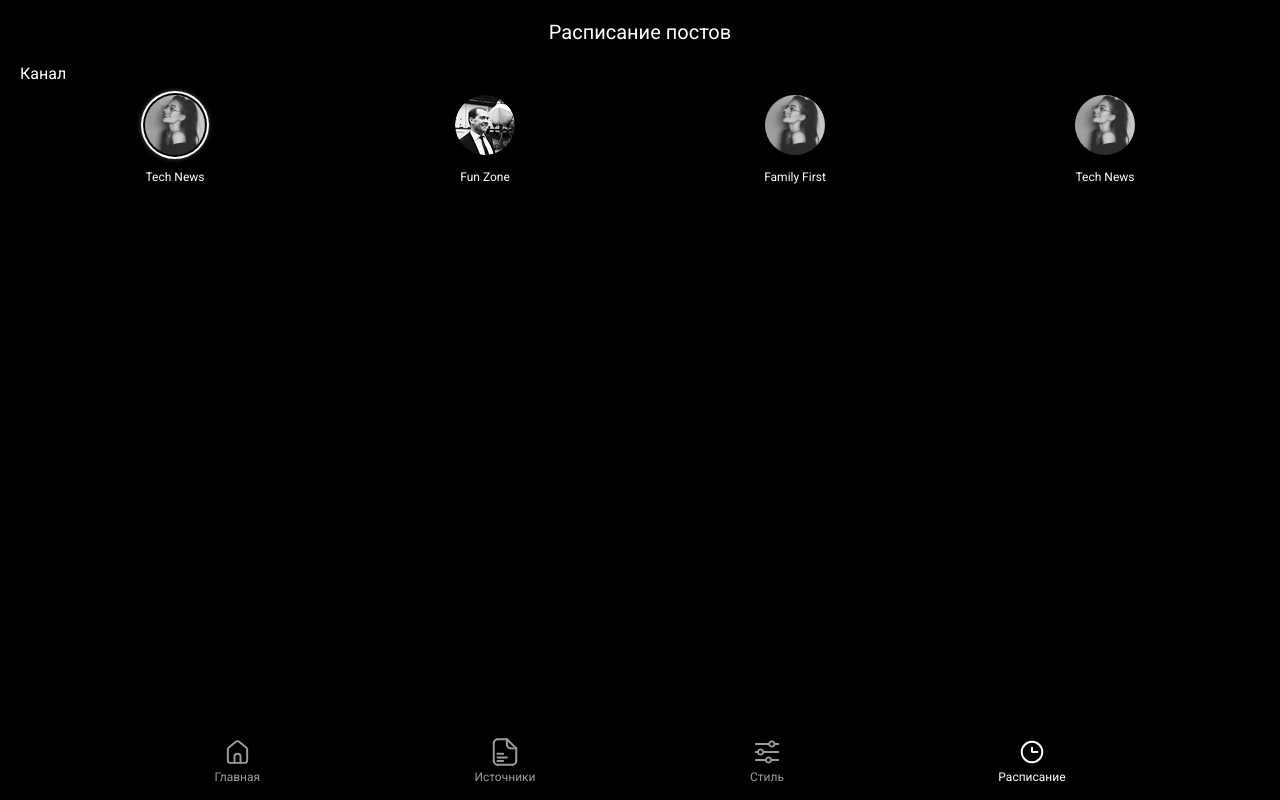
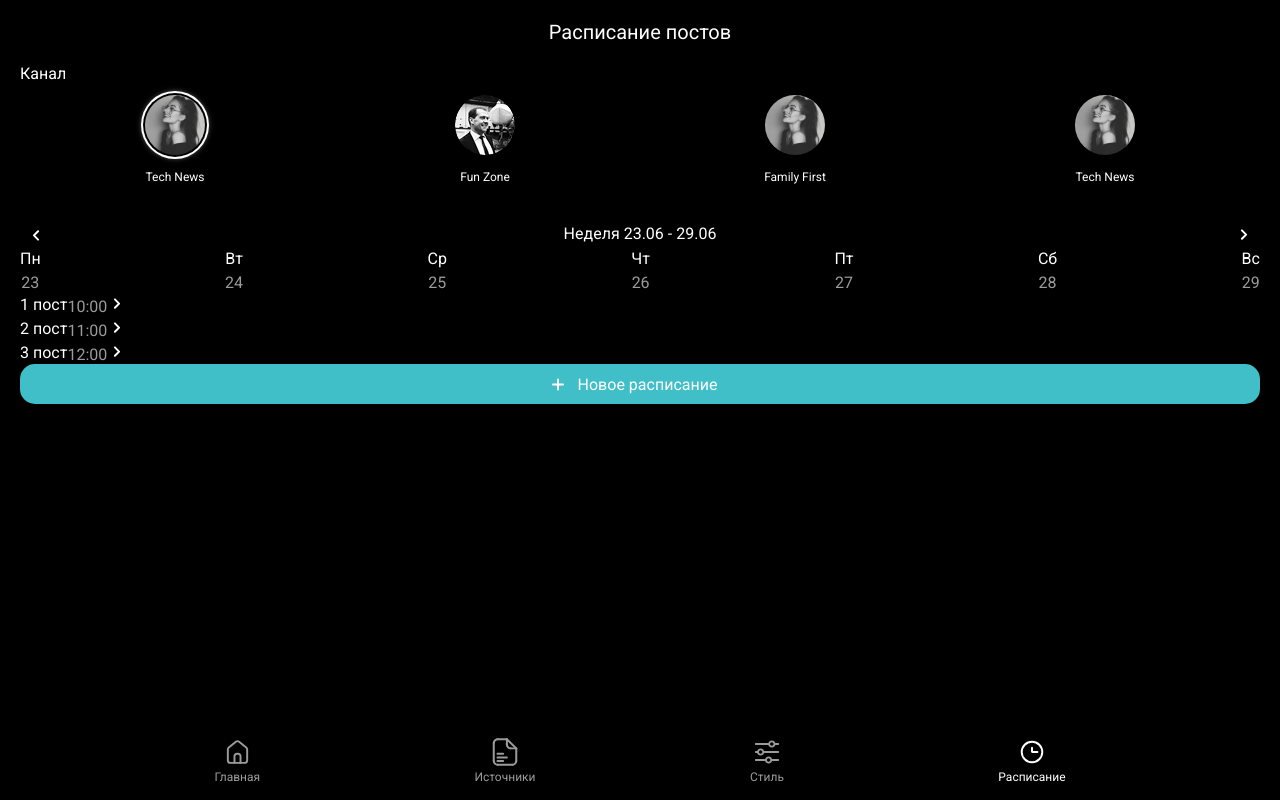
Before and after one commit to Insafch1k/admin-posts-front, an Angular app: page /schedule in a window 1280 px wide. Built offline with nearby package versions, Linux system fonts and the light colour scheme.

Commit message:
Верстка расписания

```diff
--- a/src/app/app.routes.ts
+++ b/src/app/app.routes.ts
@@ -4,6 +4,7 @@ import { MySources } from './pages/my-sources/my-sources';
 import { Filter } from './pages/filter/filter';
 import { Schedule } from './pages/schedule/schedule';
 import { NewSource } from './pages/new-source/new-source';
+import { NewSchedule } from './pages/new-schedule/new-schedule';
 
 export const routes: Routes = [
   {
@@ -26,4 +27,8 @@ export const routes: Routes = [
     path: 'schedule',
     component: Schedule,
   },
+  {
+    path: 'new-schedule',
+    component: NewSchedule,
+  },
 ];
--- /dev/null
+++ b/src/app/pages/new-schedule/new-schedule.html
@@ -0,0 +1 @@
+<p>new-schedule works!</p>
--- a/src/app/pages/schedule/schedule.html
+++ b/src/app/pages/schedule/schedule.html
@@ -3,3 +3,51 @@
   [channels]="channels"
   (channelSelected)="onChannelSelected($event)"
 ></app-channel-selection>
+<div class="week">
+  <div class="week__title">
+    <button (click)="weekAge()" class="week__button">
+      <img
+        src="../../../assets/icons/arrows/arrow-left.svg"
+        alt="Прошлая неделя"
+      />
+    </button>
+    <h2>{{ weekLabel }}</h2>
+    <button (click)="weekAhead()" class="week__button">
+      <img
+        src="../../../assets/icons/arrows/arrow-right.svg"
+        alt="Следующая неделя"
+      />
+    </button>
+  </div>
+  <ul class="week__list">
+    <app-description
+      *ngFor="let day of weekday"
+      [borderRadius]="'10px'"
+      [padding]="'7px'"
+      [minWidth]="'fit-content'"
+    >
+      <li class="week__item">
+        <h2>{{ day.name }}</h2>
+        <p class="week__text">{{ day.date }}</p>
+      </li>
+    </app-description>
+  </ul>
+</div>
+<div class="post">
+  <ul class="post__list">
+    <app-description *ngFor="let post of selectedChannelSchedule?.posts">
+      <li class="post__item">
+        <h2>{{post.name}}</h2>
+        <p class="week__text">{{post.time}}</p>
+        <img src="../../../assets/icons/arrows/arrow-right.svg" alt="" />
+      </li>
+    </app-description>
+  </ul>
+</div>
+<app-button
+  color=""
+  activeColor=""
+  link="/new-source"
+  icon="../../../assets/icons/arrows/Plus.svg"
+  [label]="'Новое расписание'"
+></app-button>
--- a/src/app/pages/schedule/schedule.scss
+++ b/src/app/pages/schedule/schedule.scss
@@ -0,0 +1,35 @@
+.week {
+  margin-top: 20px;
+
+  &__title {
+    display: flex;
+    justify-content: space-between;
+  }
+
+  &__button {
+    background-color: transparent;
+    border: none;
+  }
+
+  &__list {
+    display: flex;
+    justify-content: space-between;
+  }
+
+  &__item {
+    text-align: center;
+  }
+
+  &__text {
+    margin-top: 5px;
+    font-size: 16px;
+    color: #9b9b9b;
+  }
+}
+
+.post {
+  &__item {
+    display: flex;
+    align-items: center;
+  }
+}
--- a/src/app/pages/schedule/schedule.ts
+++ b/src/app/pages/schedule/schedule.ts
@@ -1,18 +1,25 @@
 import { Component, OnInit } from '@angular/core';
 import { Title } from '../../components/title/title';
 import { ChannelSelection } from '../../components/channel-selection/channel-selection';
-import { Channel } from '../../models/channel.modul';
+import { Channel, ChannelSchedule, Weekday } from '../../models/channel.modul';
 import { ChannelService } from '../../services/channel.service';
+import { CommonModule } from '@angular/common';
+import { Description } from '../../components/description/description';
+import { Button } from '../../components/button/button';
 
 @Component({
   selector: 'app-schedule',
-  imports: [Title, ChannelSelection],
+  imports: [Title, ChannelSelection, CommonModule, Description, Button],
   templateUrl: './schedule.html',
   styleUrl: './schedule.scss',
 })
 export class Schedule implements OnInit {
   channels: Channel[] = [];
   selectedChannelId: number | null = null;
+  currentDate = new Date();
+  weekLabel = '';
+  weekday: Weekday[] = [];
+  selectedChannelSchedule: ChannelSchedule | null = null;
 
   constructor(private channelService: ChannelService) {}
 
@@ -20,9 +27,55 @@ export class Schedule implements OnInit {
     this.channelService.getChannels().subscribe((data) => {
       this.channels = data;
     });
+    this.updateWeek();
   }
 
   onChannelSelected(channelId: number) {
     this.selectedChannelId = channelId;
+    this.channelService.getChannelSchedule(channelId).subscribe((schedule) => {
+      this.selectedChannelSchedule = schedule || null;
+    });
+  }
+
+  weekAge() {
+    this.currentDate.setDate(this.currentDate.getDate() - 7);
+    this.updateWeek();
+  }
+
+  weekAhead() {
+    this.currentDate.setDate(this.currentDate.getDate() + 7);
+    this.updateWeek();
+  }
+
+  updateWeek() {
+    const monday = this.getMonday(this.currentDate);
+    const days = ['Пн', 'Вт', 'Ср', 'Чт', 'Пт', 'Сб', 'Вс'];
+
+    this.weekday = days.map((name, i) => {
+      const date = new Date(monday);
+      date.setDate(monday.getDate() + i);
+
+      const dayOnly = date.getDate().toString().padStart(2, '0');
+      const dayFull = date.getDate().toString().padStart(2, '0');
+      const monthFull = (date.getMonth() + 1).toString().padStart(2, '0');
+
+      return {
+        name,
+        date: dayOnly,
+        fullDate: `${dayFull}.${monthFull}`,
+      };
+    });
+
+    const first = this.weekday[0].fullDate;
+    const last = this.weekday[6].fullDate;
+    this.weekLabel = `Неделя ${first} - ${last}`;
+  }
+
+  getMonday(date: Date): Date {
+    const day = date.getDay();
+    const diff = (day + 6) % 7;
+    const monday = new Date(date);
+    monday.setDate(date.getDate() - diff);
+    return monday;
   }
 }
--- a/src/app/services/channel.service.ts
+++ b/src/app/services/channel.service.ts
@@ -1,7 +1,11 @@
 import { HttpClient } from '@angular/common/http';
 import { Injectable } from '@angular/core';
 import { BehaviorSubject, map, Observable, of } from 'rxjs';
-import { Channel, ChannelStyle } from '../models/channel.modul';
+import {
+  Channel,
+  ChannelSchedule,
+  ChannelStyle,
+} from '../models/channel.modul';
 import { API } from '../constants/api.constants';
 
 @Injectable({
@@ -13,6 +17,10 @@ export class ChannelService {
   private stylesSubject = new BehaviorSubject<{ [key: number]: ChannelStyle }>(
     {}
   );
+  private scheduleById: { [key: number]: ChannelSchedule } = {};
+  private scheduleSubject = new BehaviorSubject<{
+    [key: number]: ChannelSchedule;
+  }>({});
 
   constructor(private http: HttpClient) {
     this.loadChannels();
@@ -45,17 +53,17 @@ export class ChannelService {
       name: 'Tech News',
       avatarUrl: '../../../assets/mock/avatar1.jpg',
     },
-    {
-      id: 6,
-      name: 'Family First',
-      avatarUrl: '../../../assets/mock/avatar1.jpg',
-    },
-    {
-      id: 7,
-      name: 'Tech News',
-      avatarUrl: '../../../assets/mock/avatar1.jpg',
-    },
   ];
+
+  private mockChannelSchedule: ChannelSchedule = {
+    posts: [
+      { name: '1 пост', time: '10:00', date: '02.06' },
+      { name: '2 пост', time: '11:00', date: '02.06' },
+      { name: '3 пост', time: '12:00', date: '02.06' },
+    ],
+    duplication: true,
+    random: false,
+  };
 
   private loadChannels() {
     setTimeout(() => {
@@ -65,10 +73,7 @@ export class ChannelService {
     //   this.channelsSubject.next(data);
     // });
     this.loadAllChannelStyles();
-  }
-
-  getChannels(): Observable<Channel[]> {
-    return this.channelsSubject.asObservable();
+    this.loadAllChannelSchedules();
   }
 
   loadAllChannelStyles(): void {
@@ -92,8 +97,39 @@ export class ChannelService {
     //   });
   }
 
+  loadAllChannelSchedules() {
+    this.getChannels().subscribe((channels) => {
+      channels.forEach((channel) => {
+        this.loadChannelSchedule(channel.id);
+      });
+    });
+  }
+
+  loadChannelSchedule(id: number) {
+    setTimeout(() => {
+      this.scheduleById[id] = this.mockChannelSchedule;
+      this.scheduleSubject.next(this.scheduleById);
+    }, 1500);
+    // this.http
+    //   .get<ChannelSchedule>(API.CHANNELSTYLE.GET_CHANNEL_STYLE(id))
+    //   .subscribe((schedule) => {
+    //     this.scheduleById[id] = schedule;
+    //     this.scheduleSubject.next(this.scheduleById);
+    //   });
+  }
+
+  getChannels(): Observable<Channel[]> {
+    return this.channelsSubject.asObservable();
+  }
+
   getChannelStyle(id: number): Observable<ChannelStyle | undefined> {
     return this.stylesSubject.asObservable().pipe(map((styles) => styles[id]));
+  }
+
+  getChannelSchedule(id: number): Observable<ChannelSchedule | undefined> {
+    return this.scheduleSubject
+      .asObservable()
+      .pipe(map((schedules) => schedules[id]));
   }
 
   updateChannelStyle(style: ChannelStyle, channelId: number) {
```
Also changed, not shown: src/app/models/channel.modul.ts (+15 -3 lines), src/app/pages/new-schedule/new-schedule.ts (added, +11 -0 lines), src/app/pages/new-schedule/new-schedule.scss (added), src/assets/icons/arrows/arrow-left.svg (added).
